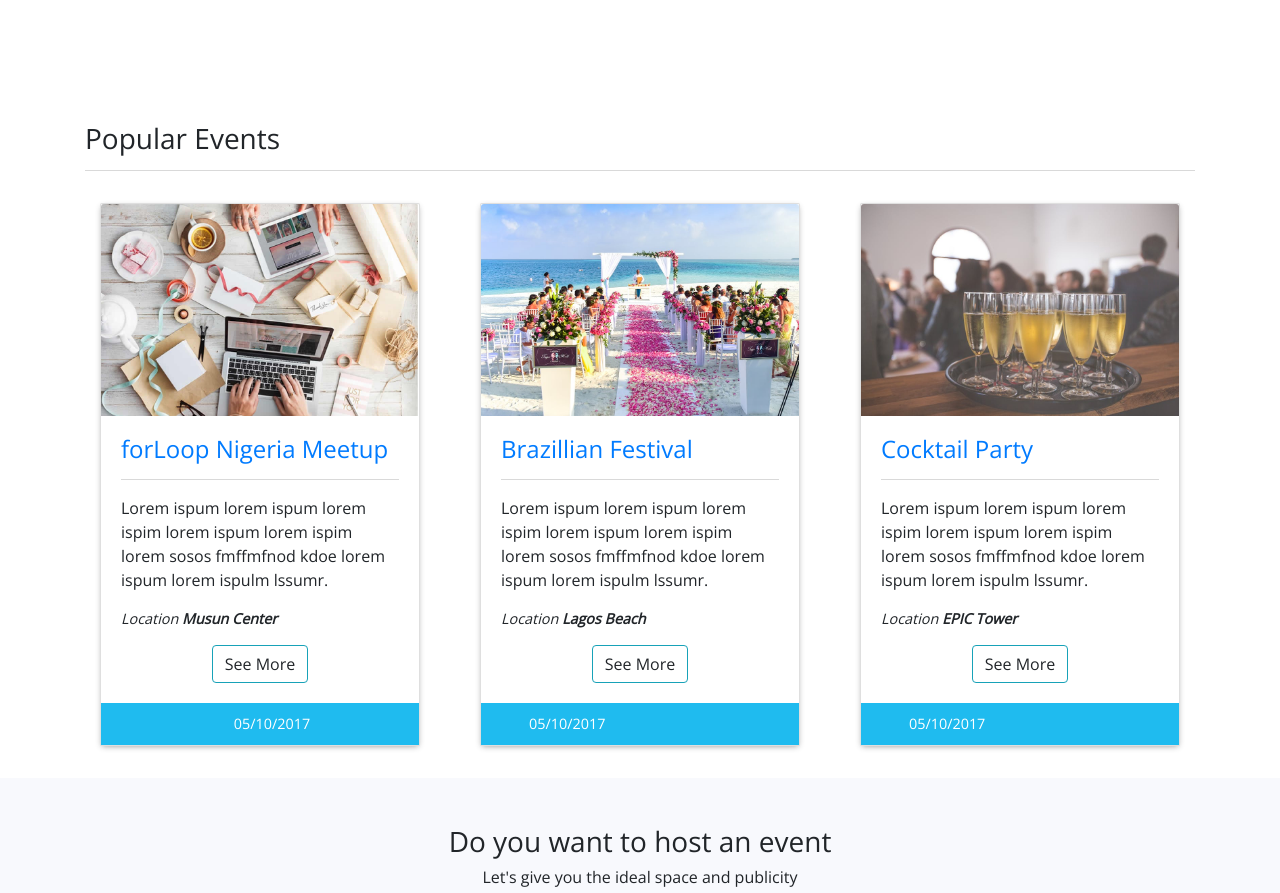
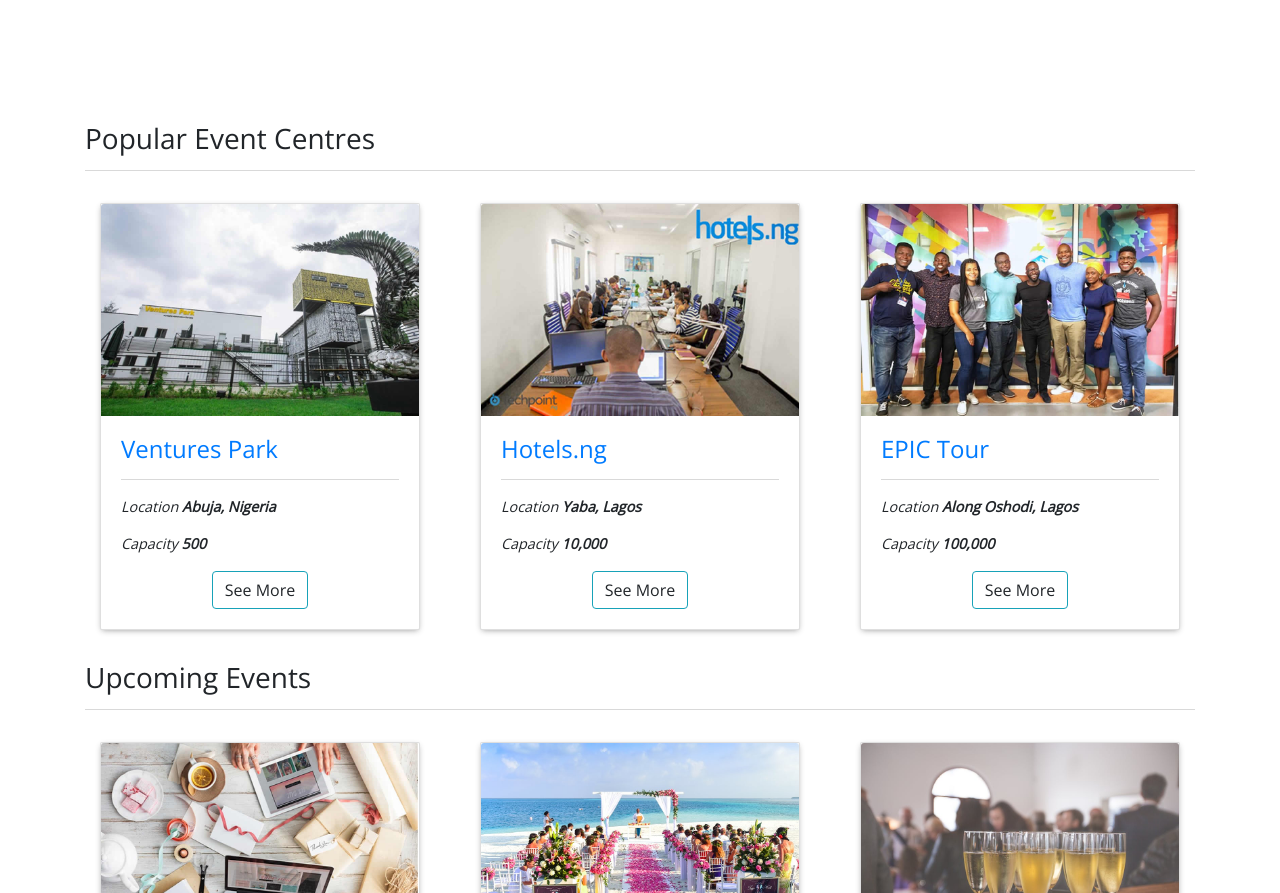
Before and after one commit to seunzone/event-manager, a plain HTML site: page template/index.html in a window 1280 px wide. Shown: the part 507-1400 px from the top of the page. Drawn offline with nearby package versions, Linux system fonts and the light colour scheme.

Commit message:
Added extra designs to the index page

```diff
--- a/template/index.html
+++ b/template/index.html
@@ -78,9 +78,114 @@
 
 
     </header>
+<!-- ========== End of Header =========== -->
+
+
+<!-- ========== Start of POpular Centers =========== -->
+<section class="container title">
+      <h3>Popular Event Centres</h3>
+      <hr/>
+    </section>
+
+    <!-- Upcoming Events Section -->
+    <!-- ======================= -->
+    <section class="container event">
+
+      <div class="row card-deck">
+        <div class="col-md-4">
+          <div class="card">
+            <div class="view overlay hm-white-slight">
+              <img class="card-img-top" src="img/place1.jpg" class="img-fluid" alt="">
+            </div>
+            <div class="card-body">
+              <a href="#">
+                <h4 class="card-title">Ventures Park</h4>
+                <hr/>
+              </a>
+
+              <p class="author">Location
+                <span>Abuja, Nigeria</span>
+              </p>
+
+              <p class="author">Capacity
+                <span>500</span>
+              </p>
+              <div class="seeButton">
+
+                <a class="btn btn-outline-info"> See More</a>
+              </div>
+            </div>
+
+          </div>
+          <!--/.Card-->
+
+        </div>
+
+        <div class="col-md-4">
+            <div class="card">
+                <div class="view overlay hm-white-slight">
+                  <img class="card-img-top" src="img/place2.jpg" class="img-fluid" alt="">
+                </div>
+                <div class="card-body">
+                  <a href="#">
+                    <h4 class="card-title">Hotels.ng</h4>
+                    <hr/>
+                  </a>
+
+
+                  <p class="author">Location
+                <span>Yaba, Lagos</span>
+              </p>
+              <p class="author">Capacity
+                <span>10,000</span>
+              </p>
+              <div class="seeButton">
+                <a class="btn btn-outline-info"> See More</a>
+              </div>
+            </div>
+
+              </div>
+
+        </div>
+        <!-- Card -->
+
+        <div class="col-md-4">
+            <div class="card">
+                <div class="view overlay hm-white-slight">
+                  <img class="card-img-top" src="img/place3.jpg" class="img-fluid" alt="">
+                </div>
+                <div class="card-body">
+                  <a href="#">
+                    <h4 class="card-title">EPIC Tour</h4>
+                    <hr/>
+                  </a>
+
+
+                   <p class="author">Location
+                <span>Along Oshodi, Lagos</span>
+              </p>
+
+              <p class="author">Capacity
+                <span>100,000</span>
+              </p>
+                   <div class="seeButton">
+                  <a class="btn btn-outline-info"> See More</a>
+                 </div>
+                </div>
+
+
+              </div>
+
+        </div>
+      </div>
+
+    </section>
+    <!-- End of Popular Enters -->
+    <!-- ======================= -->
+
 
     <section class="container title">
-      <h3>Popular Events</h3>
+      <h3>Upcoming Events</h3>
       <hr/>
     </section>
 
```
Also changed, not shown: template/img/place1.jpg (added), template/img/place2.jpg (added), template/img/place3.jpg (added).
